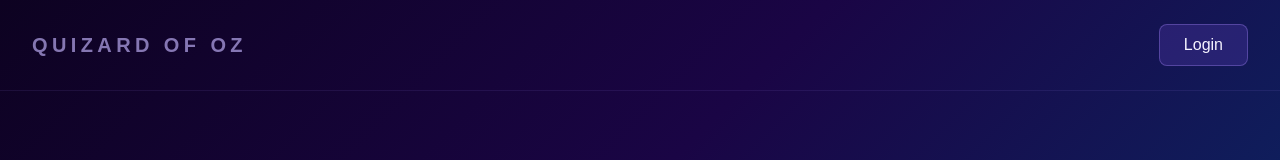
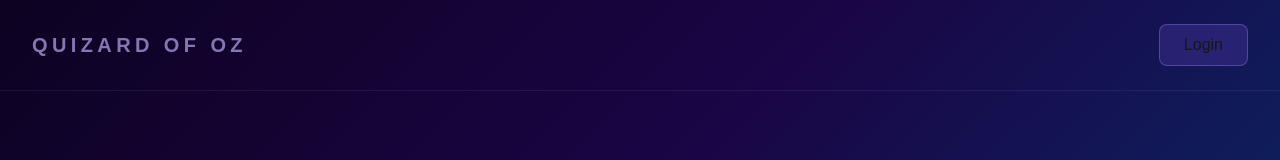
Before and after one commit to Gravefax/SQS-Team-11, a Next.js app in the folder frontend/quizzard-of-oz/: page / in a window 1280 px wide. Shown: the top 160 px of the page. Built offline with nearby package versions, Linux system fonts and the light colour scheme.

Commit message:
Remove text color from login button for improved styling

```diff
--- a/frontend/quizzard-of-oz/app/globals.css
+++ b/frontend/quizzard-of-oz/app/globals.css
@@ -35,9 +35,9 @@ body {
 .login-btn {
   background: rgba(139, 92, 246, 0.18);
   border: 1px solid rgba(167, 139, 250, 0.35);
-  color: #f5f3ff;
   transition: background 0.25s ease, border-color 0.25s ease;
 }
+
 .login-btn:hover {
   background: rgba(139, 92, 246, 0.38);
   border-color: #a78bfa;
```
